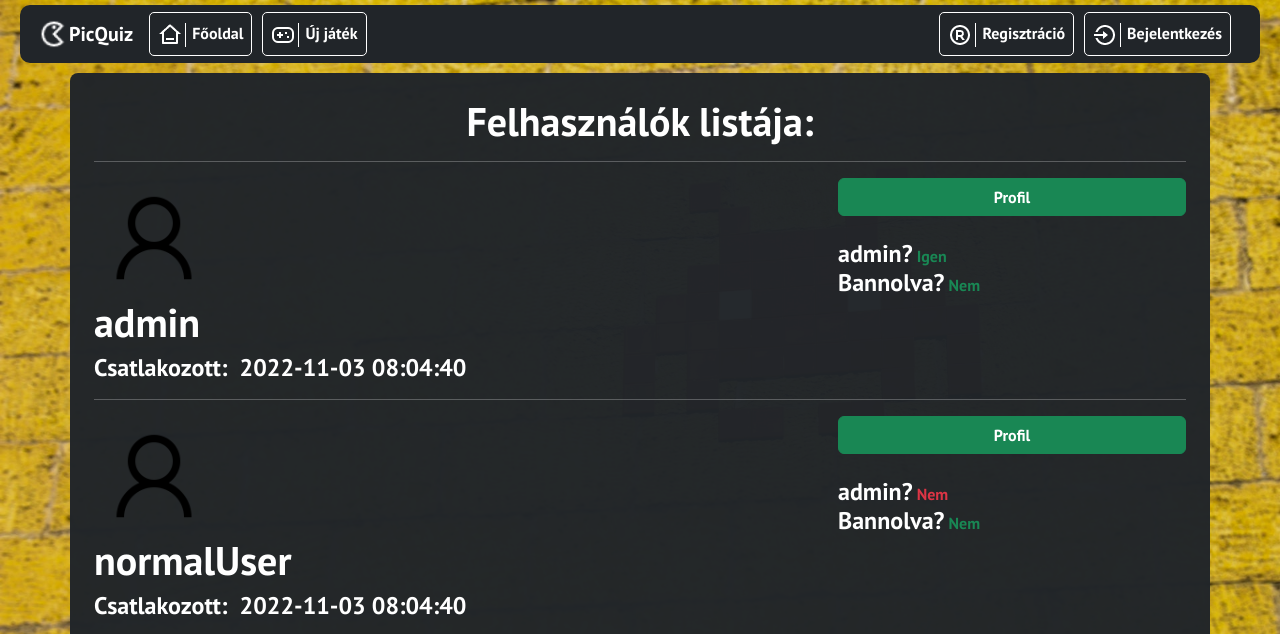
After one commit to gyorkistamas/afp1_nagy_ncob, a Laravel app: page /UserList in a window 1280 px wide. The commit adds this page. Shown: the top 634 px of the page. Run offline with Laravel 9, Linux system fonts and the light colour scheme; data comes from the database, SQL or seed files in the repository; grey boxes are pictures that could not be loaded.

Commit message:
user lista

```diff
--- a/picquiz/resources/views/template.blade.php
+++ b/picquiz/resources/views/template.blade.php
@@ -44,7 +44,7 @@
 					@if (Auth::check() && Auth::User()->isAdmin == 1)
 
 					<li class="nav-item mt-2 mt-lg-0">
-						<a href="#" class="nav-link navitem mt-2 mt-xl-0"><img
+						<a href="/UserList" class="nav-link navitem mt-2 mt-xl-0"><img
 								src="/images/icons/listUsersIcon.png">Felhasználók</a>
 					</li>
 
--- /dev/null
+++ b/picquiz/resources/views/users/list.blade.php
@@ -0,0 +1,64 @@
+@extends('template')
+
+@php
+	$users = DB::table('users')->get();
+@endphp
+
+@section('title')
+<title>Felhasználó lista</title>
+@endsection
+
+@section('content')
+
+<div class="container bg-dark text-white p-4 rounded-3" style="--bs-bg-opacity: .98;">
+
+	<div class="row">
+		<div class="col-12 text-center">
+			<h1>Felhasználók listája:</h1>
+		</div>
+	</div>
+
+	@foreach ($users as $user)
+		<hr class="mt-2 d-block">
+
+		<div class="row" style="justify-content: space-between;">
+			<div class="col-8">
+				<div class="col-2">
+					<img class="col-12"
+						src="{{ $user->profile_picture }}"
+						onerror="this.onerror=null; this.src='images/undefined.jpg'"
+					>
+					</img>
+				</div>
+				<div class="col-2">
+					<h1>{{ $user->username }}</h1>
+					<h4><nobr>Csatlakozott:&nbsp;&nbsp;{{ $user->created_at }}</nobr></h4>
+				</div>
+			</div>
+			<div class="col-4">
+				<div class="col-12 float-right">
+					<a href="" class="btn btn-success col-12 mb-4">Profil</a>
+					<div class="col-12">
+						<h4 class="d-inline">admin?</h4>
+						@if ($user->isAdmin)
+							<span class="text-success">Igen</span>
+						@else
+							<span class="text-danger">Nem</span>
+						@endif
+					</div>
+					<div class="col-12">
+						<h4 class="d-inline">Bannolva?</h4>
+						@if ($user->isBanned)
+							<span class="text-danger">Igen</span>
+						@else
+							<span class="text-success">Nem</span>
+						@endif
+					</div>
+				</div>
+			</div>
+		</div>
+	@endforeach
+	<hr class="mt-2 d-block">
+</div>
+
+@endsection
--- a/picquiz/routes/web.php
+++ b/picquiz/routes/web.php
@@ -63,4 +63,5 @@ Route::get('/play', function(){ return view('game/game'); });
 
 //--------- Admin routes --------------------------------------------
 
-Route::get('/UserDoList', [UserListController::class, 'do_list']);
+//Route::get('/UserDoList', [UserListController::class, 'do_list']);
+Route::get('/UserList', function() {return view('users/list'); } );
```
